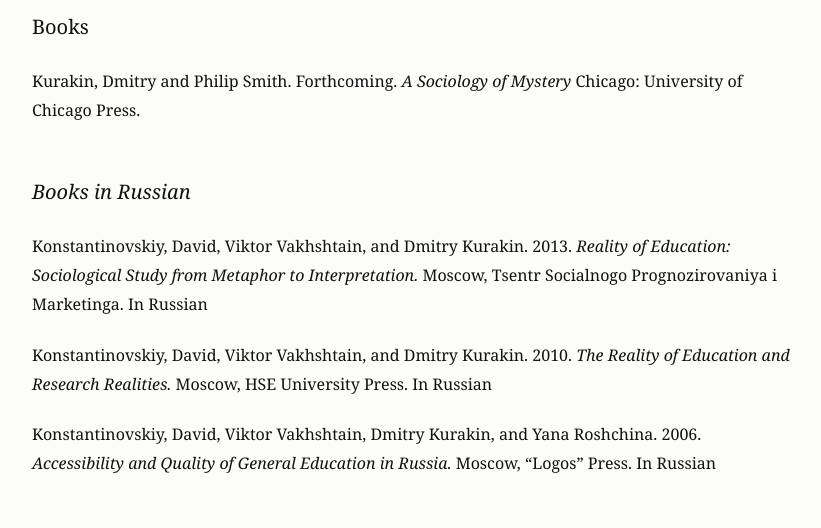
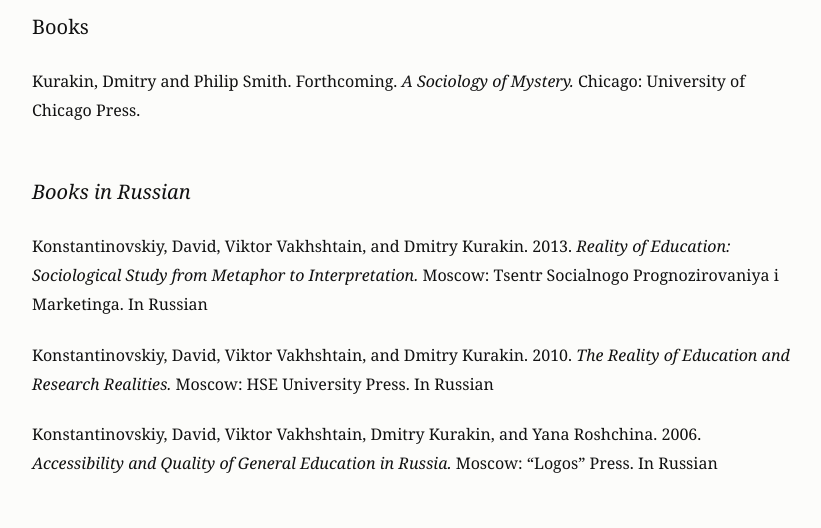
Before and after one commit to kourakine/kourakine.github.io, a plain HTML site: page publications.html in a window 1280 px wide. Shown: the part 654-1182 px from the top of the page, without its empty margins (228-1049 px from the left). Drawn offline with Linux system fonts and the light colour scheme.

```diff
--- a/publications.html
+++ b/publications.html
@@ -42,11 +42,11 @@
 
     <main>
         <h2>Books</h2>
-        <p>Kurakin, Dmitry and Philip Smith. Forthcoming. <em>A Sociology of Mystery</em> Chicago: University of Chicago Press.</p>
+        <p>Kurakin, Dmitry and Philip Smith. Forthcoming. <em>A Sociology of Mystery.</em> Chicago: University of Chicago Press.</p>
      <h2><em>Books in Russian</em></h2>
-        <p>Konstantinovskiy, David, Viktor Vakhshtain, and Dmitry Kurakin. 2013. <em>Reality of Education: Sociological Study from Metaphor to Interpretation.</em> Moscow, Tsentr Socialnogo Prognozirovaniya i Marketinga. In Russian</p>
-        <p>Konstantinovskiy, David, Viktor Vakhshtain, and Dmitry Kurakin. 2010. <em>The Reality of Education and Research Realities.</em> Moscow, HSE University Press. In Russian</p>
-        <p>Konstantinovskiy, David, Viktor Vakhshtain, Dmitry Kurakin, and Yana Roshchina. 2006. <em>Accessibility and Quality of General Education in Russia.</em> Moscow, “Logos” Press. In Russian</p>
+        <p>Konstantinovskiy, David, Viktor Vakhshtain, and Dmitry Kurakin. 2013. <em>Reality of Education: Sociological Study from Metaphor to Interpretation.</em> Moscow: Tsentr Socialnogo Prognozirovaniya i Marketinga. In Russian</p>
+        <p>Konstantinovskiy, David, Viktor Vakhshtain, and Dmitry Kurakin. 2010. <em>The Reality of Education and Research Realities.</em> Moscow: HSE University Press. In Russian</p>
+        <p>Konstantinovskiy, David, Viktor Vakhshtain, Dmitry Kurakin, and Yana Roshchina. 2006. <em>Accessibility and Quality of General Education in Russia.</em> Moscow: “Logos” Press. In Russian</p>
 
 
         <h2>Peer-Reviewed Journal Articles (English)</h2>
```
